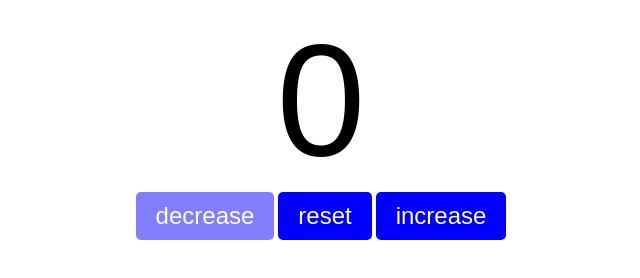
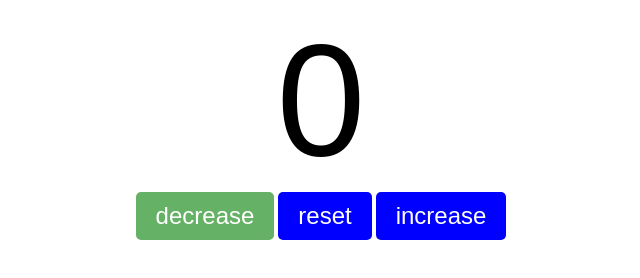
Before and after one commit to hamzaelhorch-code/some-test-for-dev, a plain HTML site: page miniProject/project1/index.html in a window 1280 px wide. In both pictures the pointer is over the button "decrease". Shown: the whole page, without its empty margins (319-959 px from the left). Drawn offline with Linux system fonts and the light colour scheme.

Commit message:
changement du couleur de hover

```diff
--- a/miniProject/project1/style.css
+++ b/miniProject/project1/style.css
@@ -23,5 +23,5 @@
 }
 
 .buttons:hover{
-    background-color: rgb(129, 127, 255);
+    background-color: rgb(101, 177, 101);
 }
```
